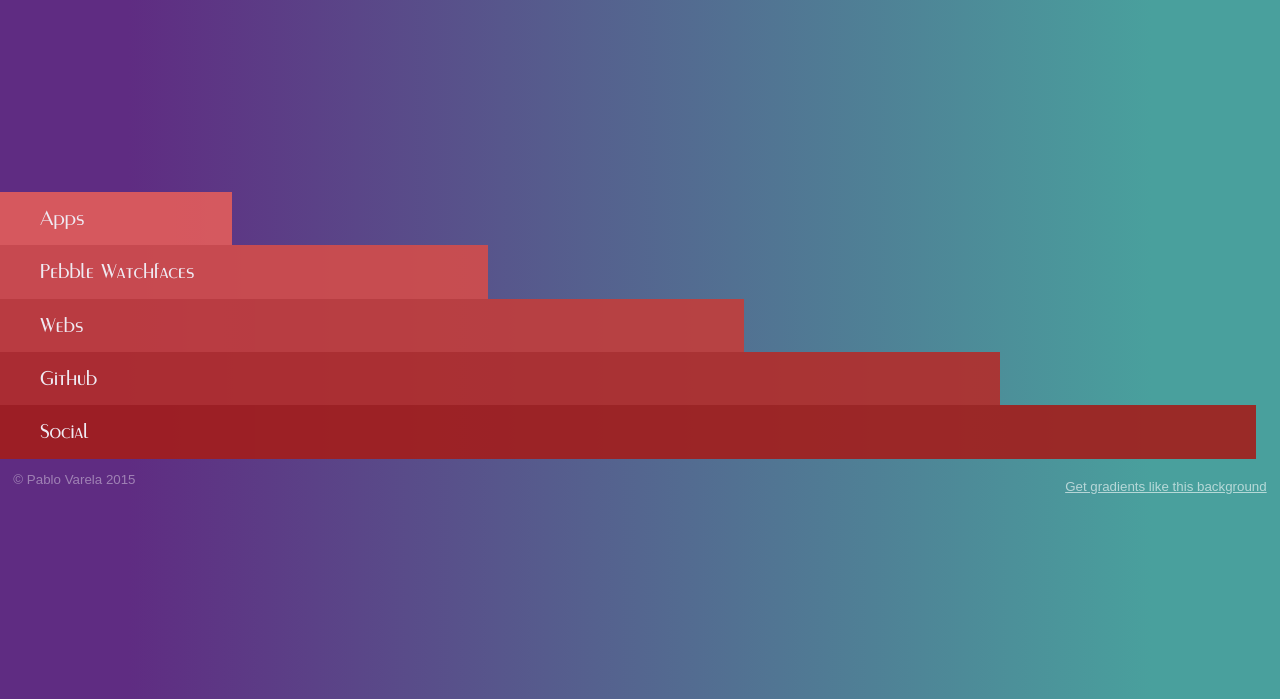
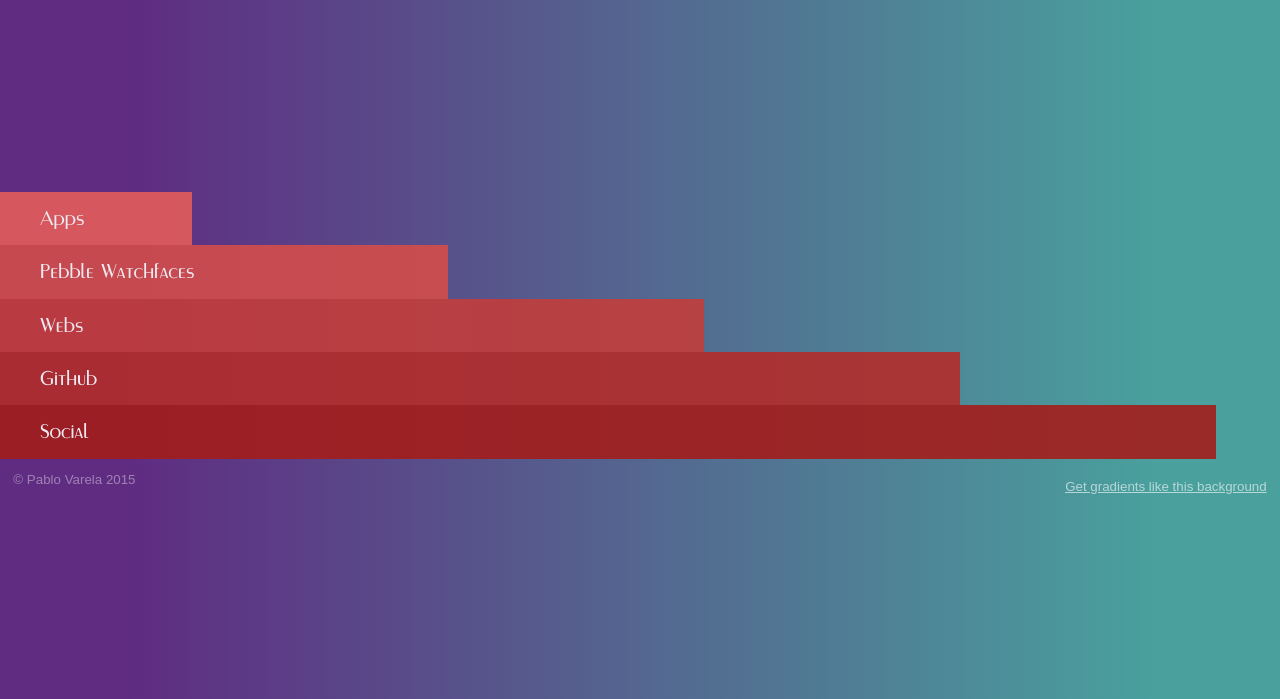
Before and after one commit to pablopunk/latest-repos, a PHP site: page / in a window 1280 px wide. Shown: the top 699 px of the page. Run offline with PHP 8.4, Linux system fonts and the light colour scheme; some libraries are stand-ins or nearby versions.

Commit message:
fixed bar size

```diff
--- a/css/index.css
+++ b/css/index.css
@@ -28,7 +28,6 @@ div.lista {
 
 div#lista-item {
 	height: 40pt;
-	padding-left: 30pt;
 	opacity: 0.9;
 }
 
@@ -39,8 +38,8 @@ div#lista-item.back-button {
 	background-color: #005C97;
 }
 
-div#lista-item p {
-	margin: 0;
+div#lista-item span {
+	margin-left: 30pt;
 	line-height: 40pt; /* es la misma que lista-item asi se alinea al centro */
 }
 
@@ -49,7 +48,6 @@ div#lista-item.color1 {
 	background-color: #e35d5b;
 	-webkit-transition: 0.2s; /* Safari */
     transition: width 0.2s;
-
 }
 
 div#lista-item.color2 {
@@ -57,7 +55,6 @@ div#lista-item.color2 {
 	background-color: #d34d4b;
 	-webkit-transition: 0.2s; /* Safari */
     transition: width 0.2s;
-
 }
 
 div#lista-item.color3 {
--- a/index.html
+++ b/index.html
@@ -34,36 +34,36 @@
 <body>
 
 <div id="menu" class="lista">
-	<div id="lista-item" class="color1" onclick="goTo('apps')"><p>Apps</p></div>
-	<div id="lista-item" class="color2" onclick="goTo('pebble')"><p>Pebble Watchfaces</p></div>
-	<div id="lista-item" class="color3" onclick="goTo('webs')"><p>Webs</p></div>
-	<div id="lista-item" class="color4" onclick="window.open('https://github.com/pablopunk')"><p>Github</p></div>
-	<div id="lista-item" class="color5" onclick="goTo('social')"><p>Social</p></div>
+	<div id="lista-item" class="color1" onclick="goTo('apps')"><span>Apps</span></div>
+	<div id="lista-item" class="color2" onclick="goTo('pebble')"><span>Pebble Watchfaces</span></div>
+	<div id="lista-item" class="color3" onclick="goTo('webs')"><span>Webs</span></div>
+	<div id="lista-item" class="color4" onclick="window.open('https://github.com/pablopunk')"><span>Github</span></div>
+	<div id="lista-item" class="color5" onclick="goTo('social')"><span>Social</span></div>
 </div>
 
 <div id="apps" class="lista" style="display:none">
-	<div id="lista-item" class="back-button" onclick="goBackFrom('apps')"><p><</p></div>
-	<div id="lista-item" class="color1" onclick="window.open('https://github.com/pablopunk/Color-Do')"><p>Color Do</p></div>
-	<div id="lista-item" class="color2" onclick="window.open('https://github.com/pablopunk/SimpleCamera')"><p>Simple Camera</p></div>
-	<div id="lista-item" class="color4" onclick="window.open('http://chronocube.pablopunk.com')"><p>Chronocube</p></div>
+	<div id="lista-item" class="back-button" onclick="goBackFrom('apps')"><span><</span></div>
+	<div id="lista-item" class="color1" onclick="window.open('https://github.com/pablopunk/Color-Do')"><span>Color Do</span></div>
+	<div id="lista-item" class="color2" onclick="window.open('https://github.com/pablopunk/SimpleCamera')"><span>Simple Camera</span></div>
+	<div id="lista-item" class="color4" onclick="window.open('http://chronocube.pablopunk.com')"><span>Chronocube</span></div>
 </div>
 
 <div id="pebble" class="lista" style="display:none">
-	<div id="lista-item" class="back-button" onclick="goBackFrom('pebble')"><p><</p></div>
-	<div id="lista-item" class="color1" onclick="window.open('https://github.com/pablopunk/pebble-watchfaces/tree/master/zebrahead_face/build')"><p>Zebrahead Face</p></div>
-	<div id="lista-item" class="color2"  onclick="window.open('https://github.com/pablopunk/pebble-watchfaces/tree/master/minimal_bars')"><p>Minimal Bars Face</p></div>
+	<div id="lista-item" class="back-button" onclick="goBackFrom('pebble')"><span><</span></div>
+	<div id="lista-item" class="color1" onclick="window.open('https://github.com/pablopunk/pebble-watchfaces/tree/master/zebrahead_face/build')"><span>Zebrahead Face</span></div>
+	<div id="lista-item" class="color2"  onclick="window.open('https://github.com/pablopunk/pebble-watchfaces/tree/master/minimal_bars')"><span>Minimal Bars Face</span></div>
 </div>
 
 <div id="webs" class="lista" style="display:none">
-	<div id="lista-item" class="back-button" onclick="goBackFrom('webs')"><p><</p></div>
-	<div id="lista-item" class="color1" onclick="window.open('http://15visions.tk')"><p>15 visions</p></div>
+	<div id="lista-item" class="back-button" onclick="goBackFrom('webs')"><span><</span></div>
+	<div id="lista-item" class="color1" onclick="window.open('http://15visions.tk')"><span>15 visions</span></div>
 </div>
 
 <div id="social" class="lista" style="display:none">
-	<div id="lista-item" class="back-button" onclick="goBackFrom('social')"><p><</p></div>
-	<div id="lista-item" class="color1" onclick="window.open('https://youtube.com/varelapol13')"><p>YouTube</p></div>
-	<div id="lista-item" class="color2" onclick="window.open('https://twitter.com/pablopunk')"><p>Twitter</p></div>
-	<div id="lista-item" class="color3" onclick="window.open('https://instagram.com/pablopunk')"><p>Instagram</p></div>
+	<div id="lista-item" class="back-button" onclick="goBackFrom('social')"><p><<p></div>
+	<div id="lista-item" class="color1" onclick="window.open('https://youtube.com/varelapol13')"><span>YouTube</span></div>
+	<div id="lista-item" class="color2" onclick="window.open('https://twitter.com/pablopunk')"><span>Twitter</span></div>
+	<div id="lista-item" class="color3" onclick="window.open('https://instagram.com/pablopunk')"><span>Instagram</span></div>
 </div>
 
 <footer>
```
